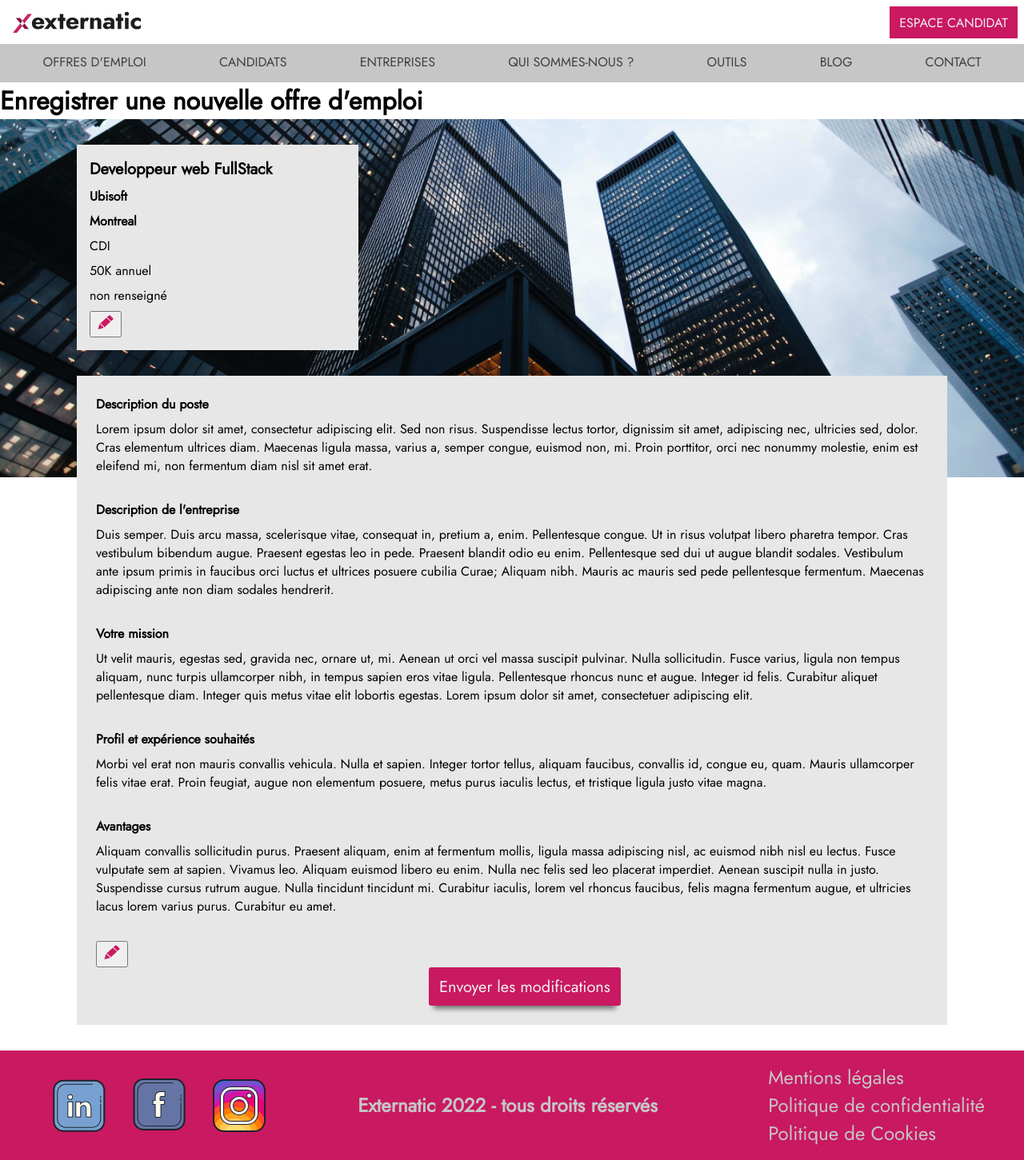
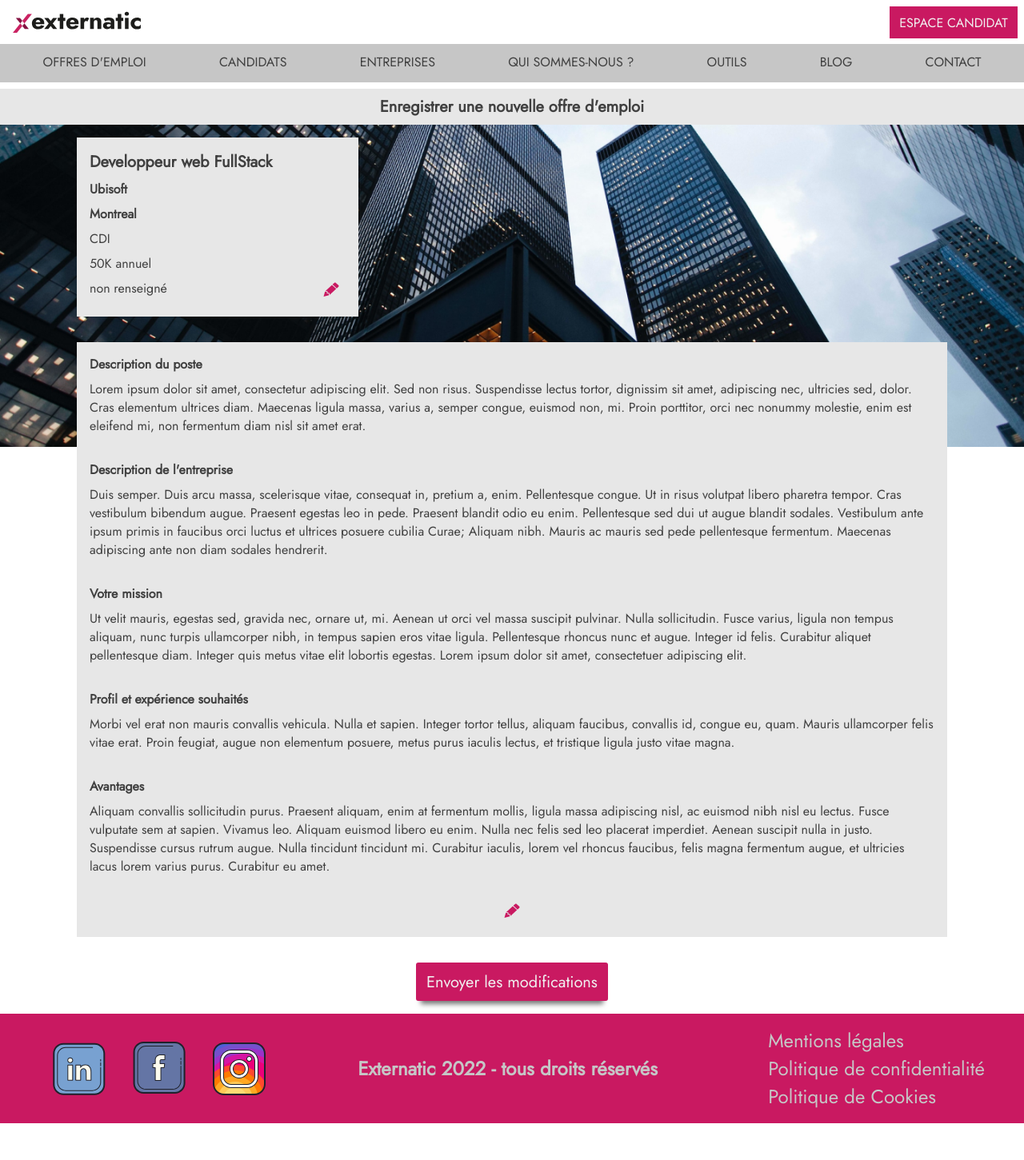
Before and after one commit to ydainna/2022-09-JS-RemoteFR-LesCrewStillants-P3-Externatic, a React (Vite) app in the folder frontend/: page /offerRegister in a window 1280 px wide. Shown: the whole page at 80% size. After the commit the page ends 1405 px from the top, so only its background shows below. Built offline with nearby package versions, Linux system fonts and the light colour scheme.

Commit message:
add page OfferRegister

```diff
--- a/frontend/src/components/OfferForm/OfferForm.jsx
+++ b/frontend/src/components/OfferForm/OfferForm.jsx
@@ -6,25 +6,27 @@ import Check from "@assets/icons/Check.svg";
 import "./OfferForm.scss";
 
 function OfferForm() {
-  const [nameJob, setNameJob] = useState(offerData.nameJob);
+  const [nameJob, setNameJob] = useState(offerData[0].nameJob);
   const [nameEntreprise, setNameEntreprise] = useState(
-    offerData.nameEntreprise
+    offerData[0].nameEntreprise
   );
   const [adressEntreprise, setAdressEntreprise] = useState(
-    offerData.adressEntreprise
+    offerData[0].adressEntreprise
   );
-  const [contrat, setContrat] = useState(offerData.contrat);
-  const [compensation, setCompensation] = useState(offerData.compensation);
-  const [schedule, setSchedule] = useState(offerData.schedule);
-  const [descJob, setDescJob] = useState(offerData.descJob);
+  const [contrat, setContrat] = useState(offerData[0].contrat);
+  const [compensation, setCompensation] = useState(offerData[0].compensation);
+  const [schedule, setSchedule] = useState(offerData[0].schedule);
+  const [descJob, setDescJob] = useState(offerData[0].descJob);
   const [descEntreprise, setDescEntreprise] = useState(
-    offerData.descEntreprise
+    offerData[0].descEntreprise
   );
-  const [mission, setMission] = useState(offerData.mission);
-  const [profil, setProfil] = useState(offerData.profil);
-  const [advantages, setAdvantages] = useState(offerData.advantages);
+  const [mission, setMission] = useState(offerData[0].mission);
+  const [profil, setProfil] = useState(offerData[0].profil);
+  const [advantages, setAdvantages] = useState(offerData[0].advantages);
 
-  const [isEditing, setIsEditing] = useState(false);
+  const [isEditingForm1, setIsEditingForm1] = useState(false);
+  const [isEditingForm2, setIsEditingForm2] = useState(false);
+
   const [modif, setModif] = useState("Pencil");
 
   const images = {
@@ -32,8 +34,17 @@ function OfferForm() {
     Check,
   };
 
-  function handleEdit() {
-    setIsEditing(true);
+  function handleEdit1() {
+    setIsEditingForm1(!isEditingForm1);
+    if (modif === "Pencil") {
+      setModif("Check");
+    } else {
+      setModif("Pencil");
+    }
+  }
+
+  function handleEdit2() {
+    setIsEditingForm2(!isEditingForm2);
     if (modif === "Pencil") {
       setModif("Check");
     } else {
@@ -43,17 +54,21 @@ function OfferForm() {
 
   function handleSubmit(event) {
     event.preventDefault();
-    setIsEditing(false);
+    setIsEditingForm1(false);
+    setIsEditingForm2(false);
     console.warn("infos envoyées");
     // Envoyer les données vers le backend ici
   }
 
   return (
     <section className="container">
+      <div className="titre">
+        <h1>Enregistrer une nouvelle offre d'emploi</h1>
+      </div>
       <section className="banner_job">
-        <div className="title_job">
-          {isEditing ? (
-            <form onSubmit={handleSubmit}>
+        {isEditingForm1 ? (
+          <>
+            <form className="title_job" onSubmit={handleSubmit}>
               <input
                 type="text"
                 value={nameJob}
@@ -84,64 +99,71 @@ function OfferForm() {
                 value={schedule}
                 onChange={(event) => setSchedule(event.target.value)}
               />
-              <button type="submit" onClick={handleEdit}>
+            </form>
+            <button className="button" type="submit" onClick={handleEdit1}>
               <img src={images[modif]} alt="Modif" />
             </button>
-            </form>
+          </>
         ) : (
           <>
+            <form className="title_job">
               <h2>{nameJob}</h2>
               <h3>{nameEntreprise}</h3>
               <h3>{adressEntreprise}</h3>
               <p>{contrat}</p>
               <p>{compensation}</p>
               <p>{schedule}</p>
-              <button className="pencil" type="submit" onClick={handleEdit}>
+            </form>
+            <button className="button" type="submit" onClick={handleEdit1}>
               <img src={images[modif]} alt="Modif" />
             </button>
           </>
         )}
-        </div>
       </section>
-      <section className="description_job">
-        {isEditing ? (
-          <form onSubmit={handleSubmit}>
+      <section className="banner_description">
+        {isEditingForm2 ? (
+          <>
+            <form className="description_job" onSubmit={handleSubmit}>
               <h2>Description du poste</h2>
-            <input
-              type="text"
+              <textarea
                 value={descJob}
+                rows={4}
                 onChange={(event) => setDescJob(event.target.value)}
               />
               <h2>Description de l'entreprise</h2>
-            <input
-              type="text"
+              <textarea
+                rows={4}
                 value={descEntreprise}
                 onChange={(event) => setDescEntreprise(event.target.value)}
               />
               <h2>Votre mission</h2>
-            <input
-              type="text"
+              <textarea
+                rows={4}
                 value={mission}
                 onChange={(event) => setMission(event.target.value)}
               />
               <h2>Profil et expérience souhaités</h2>
-            <input
-              type="text"
+              <textarea
+                rows={4}
                 value={profil}
                 onChange={(event) => setProfil(event.target.value)}
               />
               <h2>Avantages</h2>
-            <input
-              type="text"
+              <textarea
+                rows={4}
                 value={advantages}
                 onChange={(event) => setAdvantages(event.target.value)}
               />
-            <button type="submit" onClick={handleEdit}>
+            </form>
+            <div className="align">
+              <button className="button" type="submit" onClick={handleEdit2}>
                 <img src={images[modif]} alt="Modif" />
               </button>
-          </form>
+            </div>
+          </>
         ) : (
           <>
+            <form className="description_job">
               <h2>Description du poste</h2>
               <p>{descJob}</p>
               <h2>Description de l'entreprise</h2>
@@ -152,15 +174,20 @@ function OfferForm() {
               <p>{profil}</p>
               <h2>Avantages</h2>
               <p>{advantages}</p>
-            <button className="pencil" type="submit" onClick={handleEdit}>
+            </form>
+            <div className="align">
+              <button className="button" type="submit" onClick={handleEdit2}>
                 <img src={images[modif]} alt="Modif" />
               </button>
+            </div>
           </>
         )}
+      </section>
+      <div className="align">
         <button className="button_valid" type="submit" onClick={handleSubmit}>
           Envoyer les modifications
         </button>
-      </section>
+      </div>
     </section>
   );
 }
--- a/frontend/src/components/OfferForm/OfferForm.scss
+++ b/frontend/src/components/OfferForm/OfferForm.scss
@@ -5,21 +5,38 @@
   background-repeat: no-repeat;
   background-size: 100%;
   height: fit-content;
+
+  .titre {
+    display: flex;
+    align-items: center;
+    justify-content: center;
+    background-color: $secondary-color-four;
+    margin-top: 0.5rem;
+    h1 {
+      font-family: $font-stack;
+      font-size: $title-size;
+      color: $secondary-color;
+      padding: 0.5rem;
+    }
+  }
 }
 
 .banner_job {
   display: flex;
+  gap: 1rem;
   justify-content: space-between;
-  margin: $basic-space * 0 $basic-space * 6;
-  padding-top: 2rem;
-  .title_job {
+  margin: $basic-space * 1 $basic-space * 6;
   background-color: $secondary-color-four;
   width: 20rem;
   padding: 1rem;
 
+  .title_job {
+    color: $secondary-color;
+
     h2 {
       font-size: $title-size;
       font-family: $font-stack;
+
       padding-bottom: 0.5rem;
     }
     h3 {
@@ -30,39 +47,26 @@
       padding-bottom: 0.5rem;
       font-family: $font-stack;
     }
+    input {
+      font-family: $font-stack;
+      margin-bottom: 0.5rem;
+      width: 100%;
     }
-  .buttons {
-    display: flex;
-    flex-direction: column;
-    margin-top: 3rem;
-    margin-right: 4rem;
-
+  }
   .button {
-      background-color: $brand-color;
-      border-radius: 3px;
-      box-shadow: 0 10px 6px -6px #777;
-      border: none;
-      color: $primary-color;
-      width: 15rem;
-      height: 3rem;
-      font-size: $title-size;
-    }
-
-    .heart {
     background-color: transparent;
     border: none;
-      padding-top: 2rem;
-    }
-    .heart:hover {
-      cursor: pointer;
-    }
+    margin-top: 10rem;
   }
 }
 
-.description_job {
+.banner_description {
   background-color: $secondary-color-four;
   margin: $basic-space * 2 $basic-space * 6;
-  padding: 1.5rem;
+  padding: 1rem;
+  width: auto;
+  .description_job {
+    color: $secondary-color;
 
     h2 {
       font-size: $font-size;
@@ -74,6 +78,24 @@
       padding-bottom: 2rem;
       font-family: $font-stack;
     }
+    textarea {
+      font-family: $font-stack;
+      margin-bottom: 0.5rem;
+      width: 100%;
+    }
+  }
+  .button {
+    background-color: transparent;
+    border: none;
+  }
+}
+
+.align {
+  display: flex;
+  align-items: center;
+  justify-content: center;
+}
+
 .button_valid {
   font-size: $title-size;
   background-color: $brand-color;
@@ -83,15 +105,17 @@
   color: $primary-color;
   width: 15rem;
   height: 3rem;
-    margin-left: 40%;
-    margin-right: 40%;
+  margin-bottom: 1rem;
 }
+
+.button_valid:active {
+  transform: translateY(2px);
+}
+
+.button_valid:hover {
+  cursor: pointer;
 }
 
 .button:hover {
   cursor: pointer;
 }
-
-.button:active {
-  transform: translateY(2px);
-}
--- a/frontend/src/pages/Offers/OfferRegister.jsx
+++ b/frontend/src/pages/Offers/OfferRegister.jsx
@@ -1,12 +1,7 @@
 import OfferForm from "@components/OfferForm/OfferForm";
 
 function OfferRegister() {
-  return (
-    <>
-      <h1>Enregistrer une nouvelle offre d'emploi</h1>
-      <OfferForm />
-    </>
-  );
+  return <OfferForm />;
 }
 
 export default OfferRegister;
--- a/frontend/src/services/offerData.jsx
+++ b/frontend/src/services/offerData.jsx
@@ -1,4 +1,5 @@
-const offerData = {
+const offerData = [
+  {
     nameJob: "Developpeur web FullStack",
     nameEntreprise: "Ubisoft",
     adressEntreprise: "Montreal",
@@ -15,6 +16,7 @@ const offerData = {
       "Morbi vel erat non mauris convallis vehicula. Nulla et sapien. Integer tortor tellus, aliquam faucibus, convallis id, congue eu, quam. Mauris ullamcorper felis vitae erat. Proin feugiat, augue non elementum posuere, metus purus iaculis lectus, et tristique ligula justo vitae magna.",
     advantages:
       "Aliquam convallis sollicitudin purus. Praesent aliquam, enim at fermentum mollis, ligula massa adipiscing nisl, ac euismod nibh nisl eu lectus. Fusce vulputate sem at sapien. Vivamus leo. Aliquam euismod libero eu enim. Nulla nec felis sed leo placerat imperdiet. Aenean suscipit nulla in justo. Suspendisse cursus rutrum augue. Nulla tincidunt tincidunt mi. Curabitur iaculis, lorem vel rhoncus faucibus, felis magna fermentum augue, et ultricies lacus lorem varius purus. Curabitur eu amet.",
-};
+  },
+];
 
 export default offerData;
```
Also changed, not shown: frontend/src/components/Offer/OfferComponent.jsx (+11 -11 lines). Lines whose indentation alone changed are shown as unchanged.
